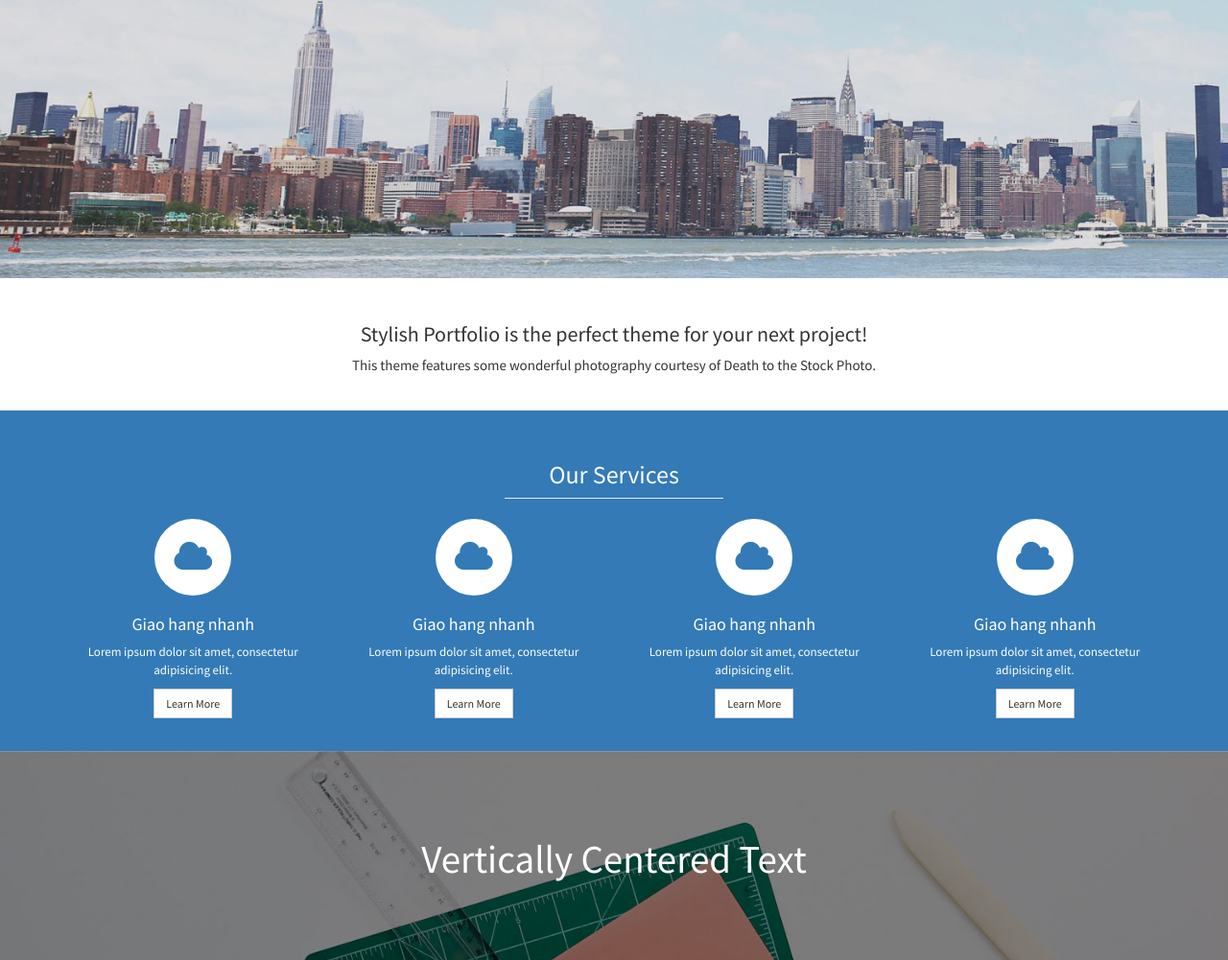
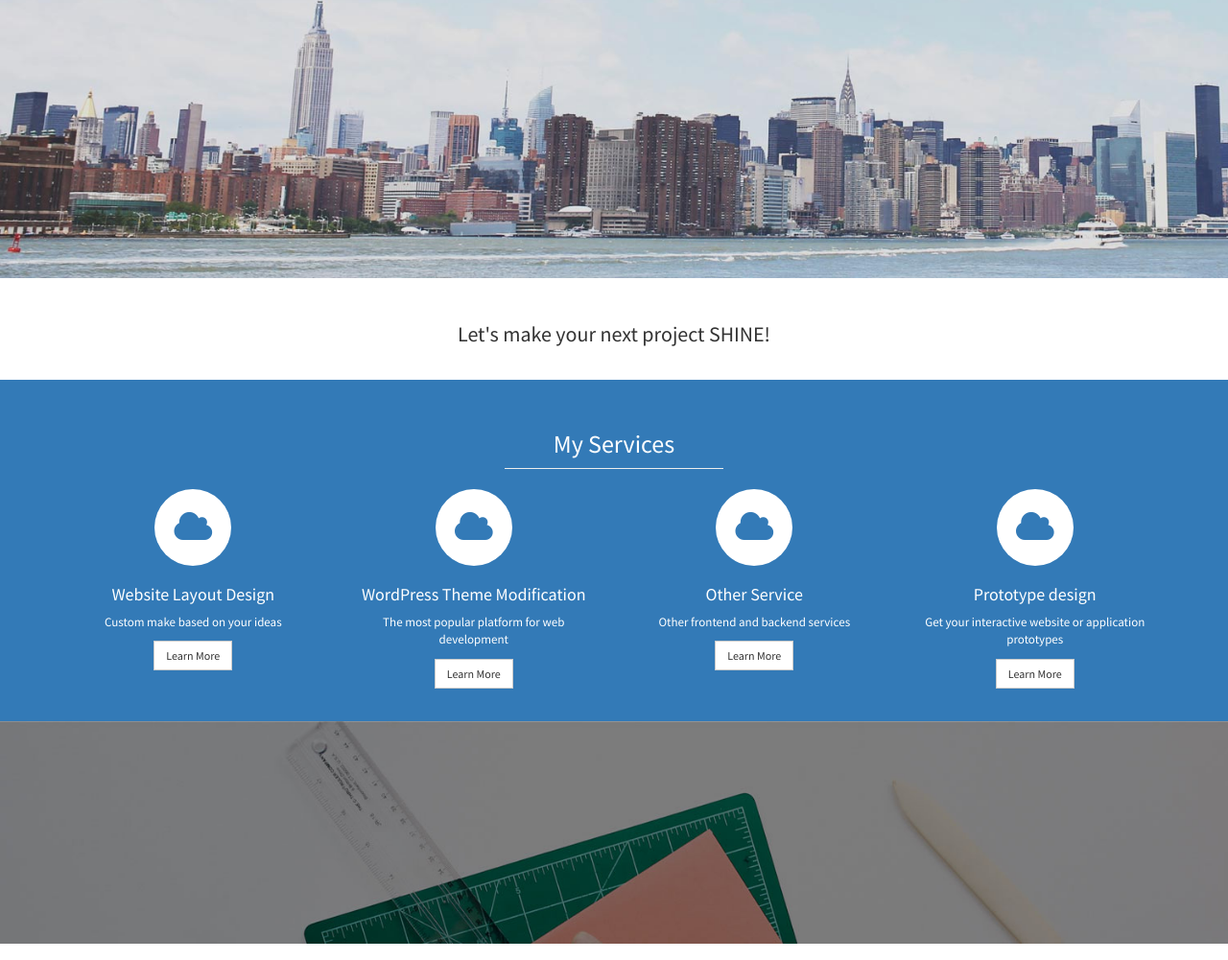
Before and after one commit to UyenTran218/UyenTran218.github.io, a plain HTML site: page index.html in a window 1280 px wide. Shown: the part 611-1612 px from the top of the page at 96% size. Drawn offline with Linux system fonts and the light colour scheme.

Commit message:
Update index.html

```diff
--- a/index.html
+++ b/index.html
@@ -1,6 +1,6 @@
 <!DOCTYPE html>
 <html lang="en"><head>
-	<title> Example </title>
+	<title>WinniesSite</title>
 	<meta charset="utf-8">
 	<meta name="viewport" content="width=device-width, initial-scale=1">
 	<script type="text/javascript" src="vendor/bootstrap.js"></script>
@@ -25,16 +25,16 @@
 
     <div class="top1">
     	<div class="container text-center">
-    	<h1>Start Bootstrap</h1>
-    	<p>Free Cootstrap Themes & Templates</p>
+    	<h1>Welcome To Winnie's Website</h1>
+    	<p>Website Design And Development Service</p>
     	<a href="" class="btn btn-default">Find Out More</a>
     	</div>
     </div> <!-- end top1 -->
 
     <div class="top2">
     	<div class="container text-center">
-    	<h2>Stylish Portfolio is the perfect theme for your next project!</h2>
-    	<p>This theme features some wonderful photography courtesy of Death to the Stock Photo.</p>
+    	<h2>Let's make your next project SHINE!</h2>
+
     	</div>
     </div> <!-- end top2 -->
 
@@ -42,7 +42,7 @@
     	<div class="container">
     		<div class="row tieudetop2">
     			<div class="col-md-12 text-center">
-    				<h2>Our Services</h2>
+    				<h2>My Services</h2>
     				<hr class="vienduoi">
     			</div>
     		</div> <!-- endrow tieudetop2 -->
@@ -50,29 +50,29 @@
     		<div class="row _4cot">
     			<div class="col-xs-12 col-sm-6 col-md-3 col-lg-3 text-center">
     				<div class="iconto"><div class="fa fa-cloud"></div></div>
-    				<h3>Giao hang nhanh</h3>
-    				<p>Lorem ipsum dolor sit amet, consectetur adipisicing elit.</p>
+    				<h3>Website Layout Design</h3>
+    				<p>Custom make based on your ideas</p>
     				<a href="" class="btn btn-default nuttrang">Learn More</a>
     			</div>
 
     			<div class="col-xs-12 col-sm-6 col-md-3 col-lg-3 text-center">
     				<div class="iconto"><div class="fa fa-cloud"></div></div>
-    				<h3>Giao hang nhanh</h3>
-    				<p>Lorem ipsum dolor sit amet, consectetur adipisicing elit.</p>
+    				<h3>WordPress Theme Modification</h3>
+    				<p>The most popular platform for web development</p>
     				<a href="" class="btn btn-default nuttrang">Learn More</a>
     			</div>
 
     			<div class="col-xs-12 col-sm-6 col-md-3 col-lg-3 text-center">
     				<div class="iconto"><div class="fa fa-cloud"></div></div>
-    				<h3>Giao hang nhanh</h3>
-    				<p>Lorem ipsum dolor sit amet, consectetur adipisicing elit.</p>
+    				<h3>Other Service</h3>
+    				<p>Other frontend and backend services</p>
     				<a href="" class="btn btn-default nuttrang">Learn More</a>
     			</div>
 
     			<div class="col-xs-12 col-sm-6 col-md-3 col-lg-3 text-center">
     				<div class="iconto"><div class="fa fa-cloud"></div></div>
-    				<h3>Giao hang nhanh</h3>
-    				<p>Lorem ipsum dolor sit amet, consectetur adipisicing elit.</p>
+    				<h3>Prototype design</h3>
+    				<p>Get your interactive website or application prototypes</p>
     				<a href="" class="btn btn-default nuttrang">Learn More</a>
     			</div>
 
@@ -82,7 +82,7 @@
 
 	<div class="top4 anhnen">
 		<div class="container text-center">
-			<h2>Vertically Centered Text</h2>
+			<h2></h2>
 
 		</div>
 
@@ -112,10 +112,10 @@
     		<div class="col-xs-6 col-sm-6 col-md-6 col-lg-6">
     			<img src="images/portfolio-4.jpg" alt="" class="img-responsive">
     		</div>
-    			</div>
+    			<!-- </div>
     			<div class="text-center">
     				<a href="" class="btn btn-default viewmoreitems">View More Items</a>
-    			</div>
+    			</div> -->
     		</div> <!-- end 10 phan -->
     	</div>
     	</div>
@@ -124,8 +124,8 @@
 	<div class="top6 xanh">
 		<div class="container text-center">
 			<h2>The buttons below are impossible to resist</h2>
-			<a href="" class="nut1 btn btn-default">Click Me</a>
-			<a href="" class="nut2 btn btn-default">Look At Me</a>
+			<a href="" class="nut1 btn btn-default">Back To Top</a>
+			<!-- <a href="" class="nut2 btn btn-default">Look At Me</a>-->
 
 		</div>
 	</div> <!-- end top6 -->
@@ -141,7 +141,7 @@
 					<h4>Start Bootstrap</h4>
 					<p>20 Auburn Crescent Croydon Park</p>
 					<div class="dt"><div class="fa fa-phone"></div> 0123456789</div>
-					<div class="em"><div class="fa fa-envelope-o"></div> <a href="">abc@example.com</a></div>
+					<div class="em"><div class="fa fa-envelope-o"></div> <a href="">kuyen218@gmail.com</a></div>
 
 					<div class="xahoi">
 						<a href="" class="fa fa-facebook fa-3x"></a>
@@ -154,7 +154,7 @@
 				</div>
 			</div> <!-- end row -->
 			<div class="row text-center">
-				<p>Copyright &copy; Your Website 2014</p>
+				<p>Copyright &copy; WinniesSite 2020</p>
 			</div>
 		</div>
 	</div>
```
